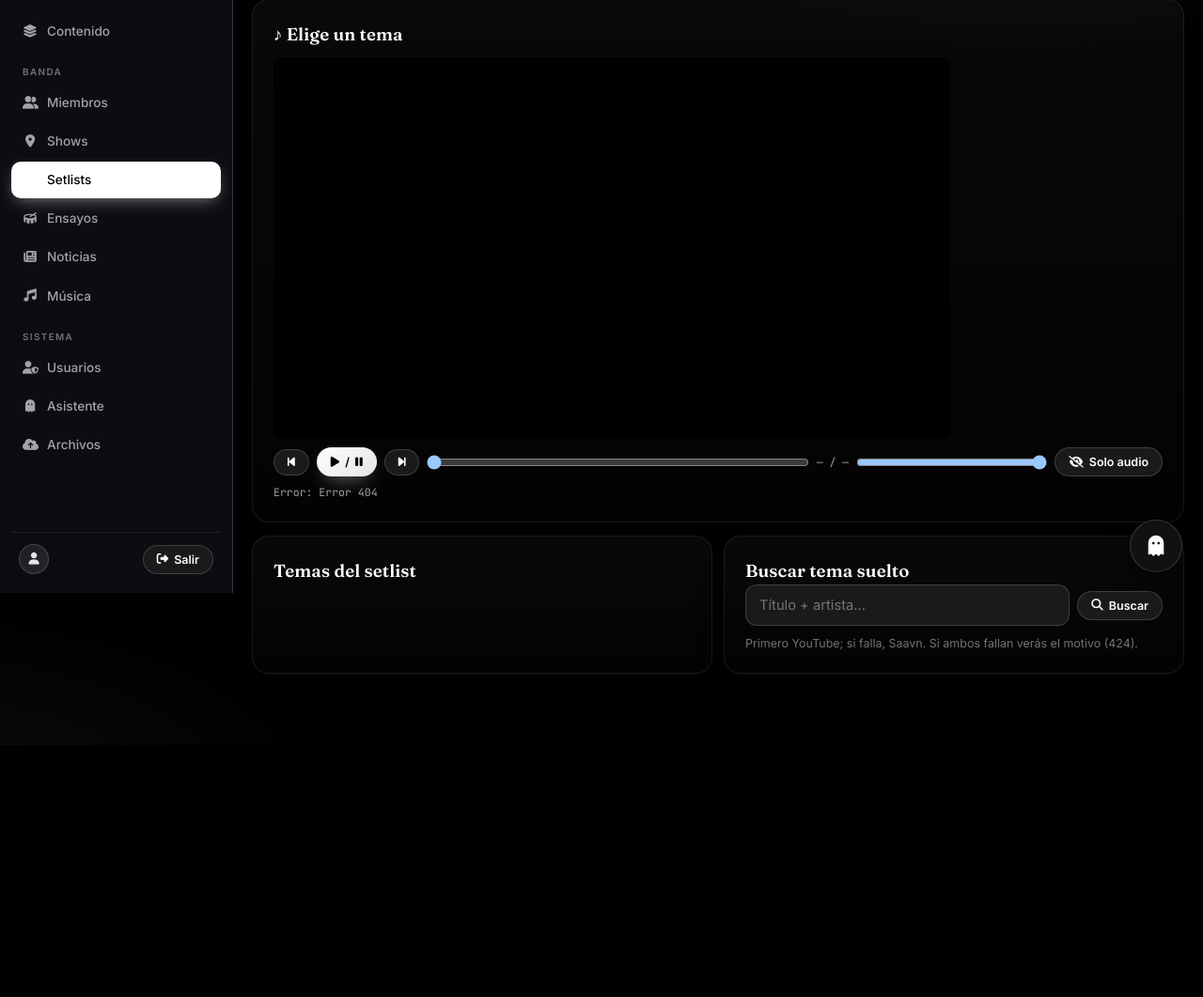
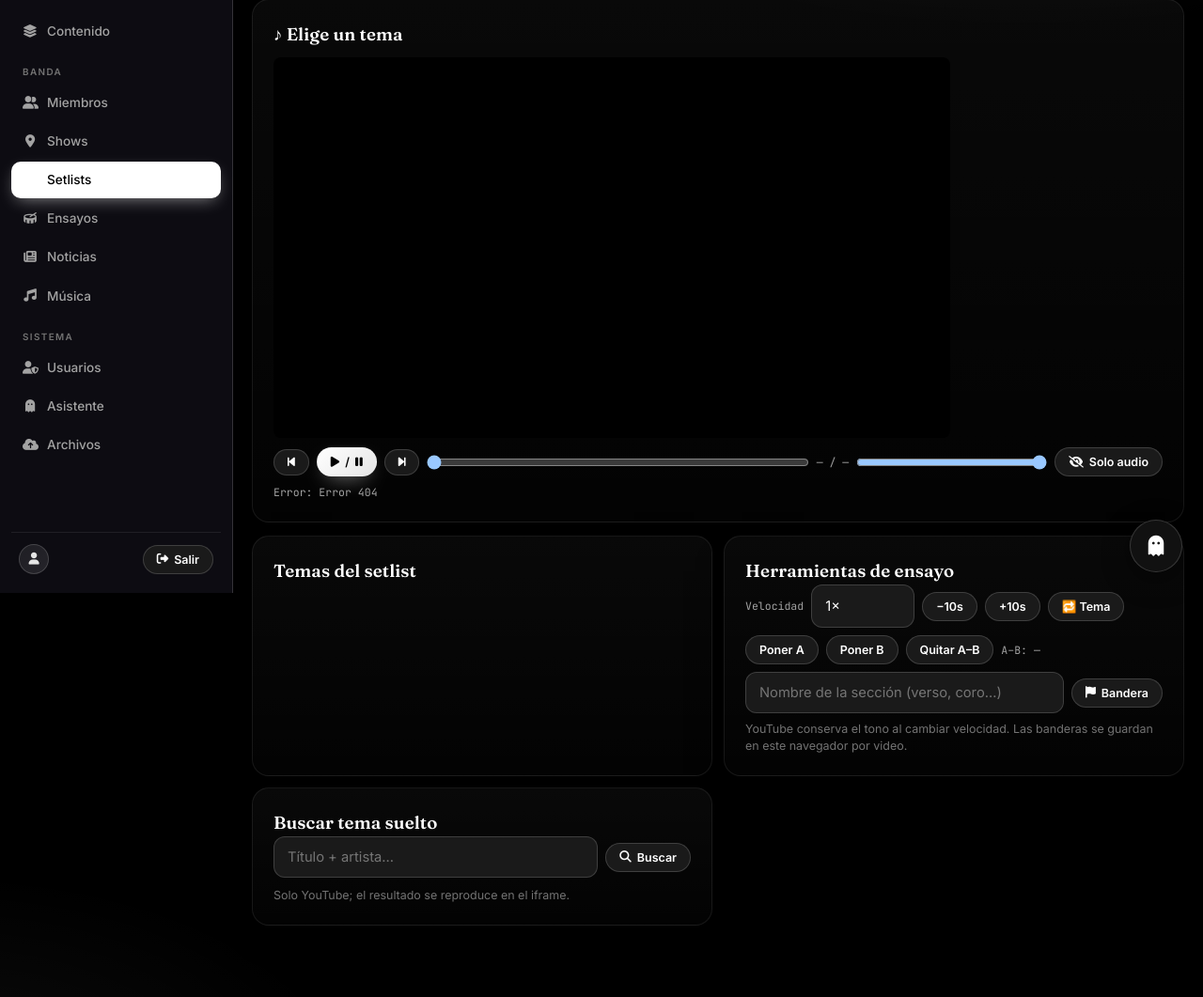
Before and after one commit to dieguino3893/TuNoEresElReyDelTrenFantasma, an ASP.NET Core app: template MVCCoreApp/Views/Admin/SetlistPlay.cshtml in a window 1280 px wide. Shown: the part 169-1230 px from the top of the page at 94% size. Before the commit the page ends 886 px from the top, so only its background shows below. Run offline with ASP.NET Core 8, Linux system fonts and the light colour scheme; the template is opened without the code that fills it, so the values that code supplies are empty; some libraries are stand-ins or nearby versions.

Commit message:
Herramientas de ensayo: banderas, velocidad, loop A-B y saltos

```diff
--- a/MVCCoreApp/Views/Admin/SetlistPlay.cshtml
+++ b/MVCCoreApp/Views/Admin/SetlistPlay.cshtml
@@ -34,13 +34,42 @@
     <ol id="rp-list" style="padding-left:20px"></ol>
   </div>
   <div class="card">
+    <h3>Herramientas de ensayo</h3>
+    <div class="input-row">
+      <label class="mono" for="rp-speed">Velocidad</label>
+      <select id="rp-speed" class="form-control" style="max-width:110px">
+        <option value="0.5">0.5×</option>
+        <option value="0.75">0.75×</option>
+        <option value="1" selected>1×</option>
+        <option value="1.25">1.25×</option>
+        <option value="1.5">1.5×</option>
+        <option value="2">2×</option>
+      </select>
+      <button id="rp-back10" class="btn btn-secondary btn-sm" title="Atrás 10s">−10s</button>
+      <button id="rp-fwd10" class="btn btn-secondary btn-sm" title="Adelante 10s">+10s</button>
+      <button id="rp-loop-track" class="btn btn-secondary btn-sm" title="Repetir tema">🔁 Tema</button>
+    </div>
+    <div class="input-row" style="margin-top:8px">
+      <button id="rp-set-a" class="btn btn-secondary btn-sm" title="Inicio del loop">Poner A</button>
+      <button id="rp-set-b" class="btn btn-secondary btn-sm" title="Fin del loop">Poner B</button>
+      <button id="rp-clear-ab" class="btn btn-secondary btn-sm" title="Quitar loop">Quitar A–B</button>
+      <span id="rp-ab-label" class="mono">A–B: —</span>
+    </div>
+    <div class="input-row" style="margin-top:8px">
+      <input id="rp-mark-label" class="form-control" placeholder="Nombre de la sección (verso, coro…)" />
+      <button id="rp-mark-add" class="btn btn-secondary btn-sm"><i class="fa-solid fa-flag"></i> Bandera</button>
+    </div>
+    <ul id="rp-marks" style="list-style:none;padding:0;margin-top:8px"></ul>
+    <p class="form-hint">YouTube conserva el tono al cambiar velocidad. Las banderas se guardan en este navegador por video.</p>
+  </div>
+  <div class="card">
     <h3>Buscar tema suelto</h3>
     <div class="input-row">
       <input id="rp-q" class="form-control" placeholder="Título + artista…" />
       <button id="rp-search-btn" class="btn btn-secondary btn-sm"><i class="fa-solid fa-magnifying-glass"></i> Buscar</button>
     </div>
     <ul id="rp-hits" style="list-style:none;padding:0;margin-top:10px"></ul>
-    <p class="form-hint">Primero YouTube; si falla, Saavn. Si ambos fallan verás el motivo (424).</p>
+    <p class="form-hint">Solo YouTube; el resultado se reproduce en el iframe.</p>
   </div>
 </div>
 
--- a/MVCCoreApp/wwwroot/js/rehearsal-player.js
+++ b/MVCCoreApp/wwwroot/js/rehearsal-player.js
@@ -30,6 +30,7 @@
   window.RehearsalPlayer = {
     items: [], idx: -1, statusEl: null, titleEl: null,
     embedWrap: null, player: null, ytLoading: false, tickTimer: null, audioOnly: false,
+    loopA: null, loopB: null, loopTrack: false, videoId: null,
 
     async init(setlistId) {
       this.statusEl = document.getElementById("rp-status");
@@ -67,6 +68,28 @@
 
       const searchBtn = document.getElementById("rp-search-btn");
       if (searchBtn) searchBtn.onclick = () => this.search();
+
+      const speed = document.getElementById("rp-speed");
+      if (speed) speed.onchange = () => this.applySpeed();
+      const back10 = document.getElementById("rp-back10");
+      if (back10) back10.onclick = () => this.nudge(-10);
+      const fwd10 = document.getElementById("rp-fwd10");
+      if (fwd10) fwd10.onclick = () => this.nudge(10);
+      const loopTrack = document.getElementById("rp-loop-track");
+      if (loopTrack) loopTrack.onclick = () => {
+        this.loopTrack = !this.loopTrack;
+        try { if (this.player) this.player.setLoop(this.loopTrack); } catch { /* aún no listo */ }
+        loopTrack.classList.toggle("btn-primary", this.loopTrack);
+        loopTrack.classList.toggle("btn-secondary", !this.loopTrack);
+      };
+      const setA = document.getElementById("rp-set-a");
+      if (setA) setA.onclick = () => this.setLoopPoint("A");
+      const setB = document.getElementById("rp-set-b");
+      if (setB) setB.onclick = () => this.setLoopPoint("B");
+      const clearAb = document.getElementById("rp-clear-ab");
+      if (clearAb) clearAb.onclick = () => { this.loopA = this.loopB = null; this.renderAb(); };
+      const markAdd = document.getElementById("rp-mark-add");
+      if (markAdd) markAdd.onclick = () => this.addMark();
 
       this.setStatus("Cargando setlist…");
       const data = await api("/api/v1/playback/setlist/" + encodeURIComponent(setlistId));
@@ -109,6 +132,10 @@
     },
 
     playEmbed(videoId) {
+      this.videoId = videoId;
+      this.loopA = this.loopB = null;
+      this.renderAb();
+      this.renderMarks();
       const boot = () => {
         if (this.player) {
           try { this.player.loadVideoById(videoId); this.player.playVideo(); } catch { /* aún no listo */ }
@@ -126,6 +153,8 @@
                 const vol = document.getElementById("rp-vol");
                 e.target.unMute();
                 e.target.setVolume(vol ? Math.round(Number(vol.value) * 100) : 100);
+                this.applySpeed();
+                try { e.target.setLoop(this.loopTrack); } catch { /* opcional */ }
                 e.target.playVideo();
               } catch { /* aún no listo */ }
             },
@@ -167,6 +196,9 @@
         try {
           const d = this.player.getDuration() || 0;
           const c = this.player.getCurrentTime() || 0;
+          // Loop A–B de la sección.
+          if (this.loopA != null && this.loopB != null && this.loopB > this.loopA && c >= this.loopB)
+            this.player.seekTo(this.loopA, true);
           const seek = document.getElementById("rp-seek");
           const t = document.getElementById("rp-time");
           if (seek && d) seek.value = c / d;
@@ -177,6 +209,83 @@
     },
 
     stopTick() { if (this.tickTimer) { clearInterval(this.tickTimer); this.tickTimer = null; } },
+
+    applySpeed() {
+      if (!this.player) return;
+      const sel = document.getElementById("rp-speed");
+      const v = sel ? Number(sel.value) : 1;
+      try { this.player.setPlaybackRate(v); } catch { /* aún no listo */ }
+    },
+
+    nudge(sec) {
+      if (!this.player) return;
+      try {
+        const c = this.player.getCurrentTime() || 0;
+        const d = this.player.getDuration() || 0;
+        this.player.seekTo(Math.min(Math.max(0, c + sec), d), true);
+      } catch { /* aún no listo */ }
+    },
+
+    now() {
+      try { return this.player ? (this.player.getCurrentTime() || 0) : 0; }
+      catch { return 0; }
+    },
+
+    setLoopPoint(which) {
+      const c = this.now();
+      if (which === "A") this.loopA = c;
+      else this.loopB = c;
+      if (this.loopA != null && this.loopB != null && this.loopB <= this.loopA) {
+        if (which === "A") this.loopB = null; else this.loopA = null;
+        this.setStatus("B debe ser mayor que A; ajusta el otro punto.");
+      }
+      this.renderAb();
+    },
+
+    renderAb() {
+      const el = document.getElementById("rp-ab-label");
+      if (el) el.textContent = "A–B: " + (this.loopA != null ? fmt(this.loopA) : "—") +
+        " → " + (this.loopB != null ? fmt(this.loopB) : "—");
+    },
+
+    marksKey() { return "rp-marks-" + (this.videoId || "none"); },
+
+    getMarks() {
+      try { return JSON.parse(localStorage.getItem(this.marksKey()) || "[]"); }
+      catch { return []; }
+    },
+
+    addMark() {
+      const input = document.getElementById("rp-mark-label");
+      const label = (input ? input.value : "").trim() || ("Sección " + (this.getMarks().length + 1));
+      const marks = this.getMarks();
+      marks.push({ t: Math.round(this.now()), label });
+      marks.sort((a, b) => a.t - b.t);
+      try { localStorage.setItem(this.marksKey(), JSON.stringify(marks)); } catch { /* sin storage */ }
+      if (input) input.value = "";
+      this.renderMarks();
+    },
+
+    renderMarks() {
+      const box = document.getElementById("rp-marks");
+      if (!box) return;
+      const marks = this.getMarks();
+      box.innerHTML = "";
+      marks.forEach((m, i) => {
+        const li = document.createElement("li");
+        li.className = "rp-item";
+        li.innerHTML = "<button class='btn btn-secondary btn-sm'>🚩 " + fmt(m.t) + "</button> <strong></strong> <button class='btn btn-secondary btn-sm' title='Quitar'>✕</button>";
+        li.querySelector("strong").textContent = m.label;
+        const btns = li.querySelectorAll("button");
+        btns[0].onclick = () => { try { this.player.seekTo(m.t, true); this.player.playVideo(); } catch { /* aún no listo */ } };
+        btns[1].onclick = () => {
+          const rest = this.getMarks().filter((_, j) => j !== i);
+          try { localStorage.setItem(this.marksKey(), JSON.stringify(rest)); } catch { /* sin storage */ }
+          this.renderMarks();
+        };
+        box.appendChild(li);
+      });
+    },
 
     async search() {
       const q = document.getElementById("rp-q").value.trim();
```
